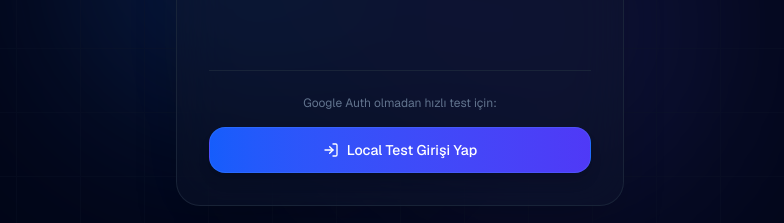
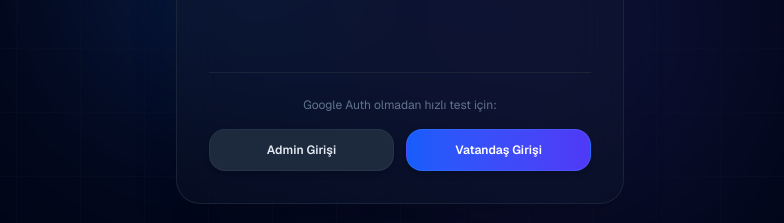
Before and after one commit to hekizoglu/bilet-app, a Next.js app in the folder frontend/: page /login in a window 1280 px wide. Shown: the part 400-623 px from the top of the page, without its empty margins (240-1024 px from the left). Built offline with nearby package versions, Linux system fonts and the light colour scheme; no server answers.

Commit message:
Add citizen test login bypass button and backend support

```diff
--- a/frontend/src/app/login/page.tsx
+++ b/frontend/src/app/login/page.tsx
@@ -167,17 +167,27 @@ export default function LoginPage() {
           initial={{ opacity: 0 }}
           animate={{ opacity: 1 }}
           transition={{ delay: 0.6 }}
-          className="mt-8 pt-6 border-t border-slate-800/80 flex flex-col items-center"
+          className="mt-8 pt-6 border-t border-slate-800/80 flex flex-col items-center w-full"
         >
           <p className="text-xs text-slate-500 mb-4">Google Auth olmadan hızlı test için:</p>
-          <motion.button
-            whileHover={{ scale: 1.05, boxShadow: "0 0 15px rgba(59, 130, 246, 0.4)" }}
-            whileTap={{ scale: 0.95 }}
-            onClick={() => handleSuccess({ credential: "LOCAL_TEST_TOKEN" })}
-            className="w-full py-3 bg-gradient-to-r from-blue-600 to-indigo-600 hover:from-blue-500 hover:to-indigo-500 text-white font-medium rounded-2xl text-sm transition-all shadow-lg flex items-center justify-center gap-2 border border-blue-400/20"
-          >
-            <LogIn size={16} /> Local Test Girişi Yap
-          </motion.button>
+          <div className="grid grid-cols-2 gap-3 w-full">
+            <motion.button
+              whileHover={{ scale: 1.03, boxShadow: "0 0 12px rgba(30, 41, 59, 0.6)" }}
+              whileTap={{ scale: 0.97 }}
+              onClick={() => handleSuccess({ credential: "LOCAL_TEST_TOKEN" })}
+              className="py-3 px-2 bg-slate-800 hover:bg-slate-700 text-slate-200 font-semibold rounded-2xl text-xs transition-all shadow-md flex items-center justify-center gap-1 border border-slate-700/50"
+            >
+              Admin Girişi
+            </motion.button>
+            <motion.button
+              whileHover={{ scale: 1.03, boxShadow: "0 0 15px rgba(59, 130, 246, 0.4)" }}
+              whileTap={{ scale: 0.97 }}
+              onClick={() => handleSuccess({ credential: "LOCAL_CITIZEN_TOKEN" })}
+              className="py-3 px-2 bg-gradient-to-r from-blue-600 to-indigo-600 hover:from-blue-500 hover:to-indigo-500 text-white font-semibold rounded-2xl text-xs transition-all shadow-md flex items-center justify-center gap-1 border border-blue-400/20"
+            >
+              Vatandaş Girişi
+            </motion.button>
+          </div>
         </motion.div>
 
       </motion.div>
```
Also changed, not shown: 1 other file (tests, documents, lock files or other folders).
